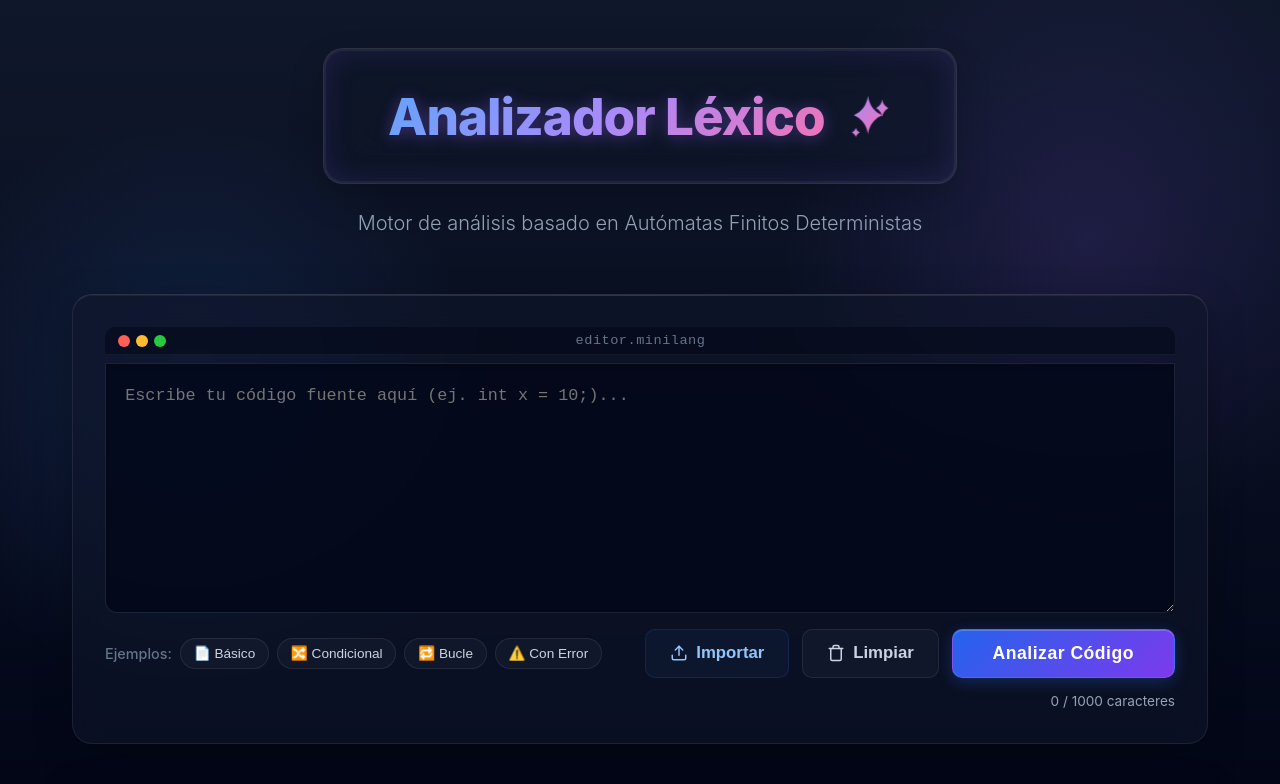
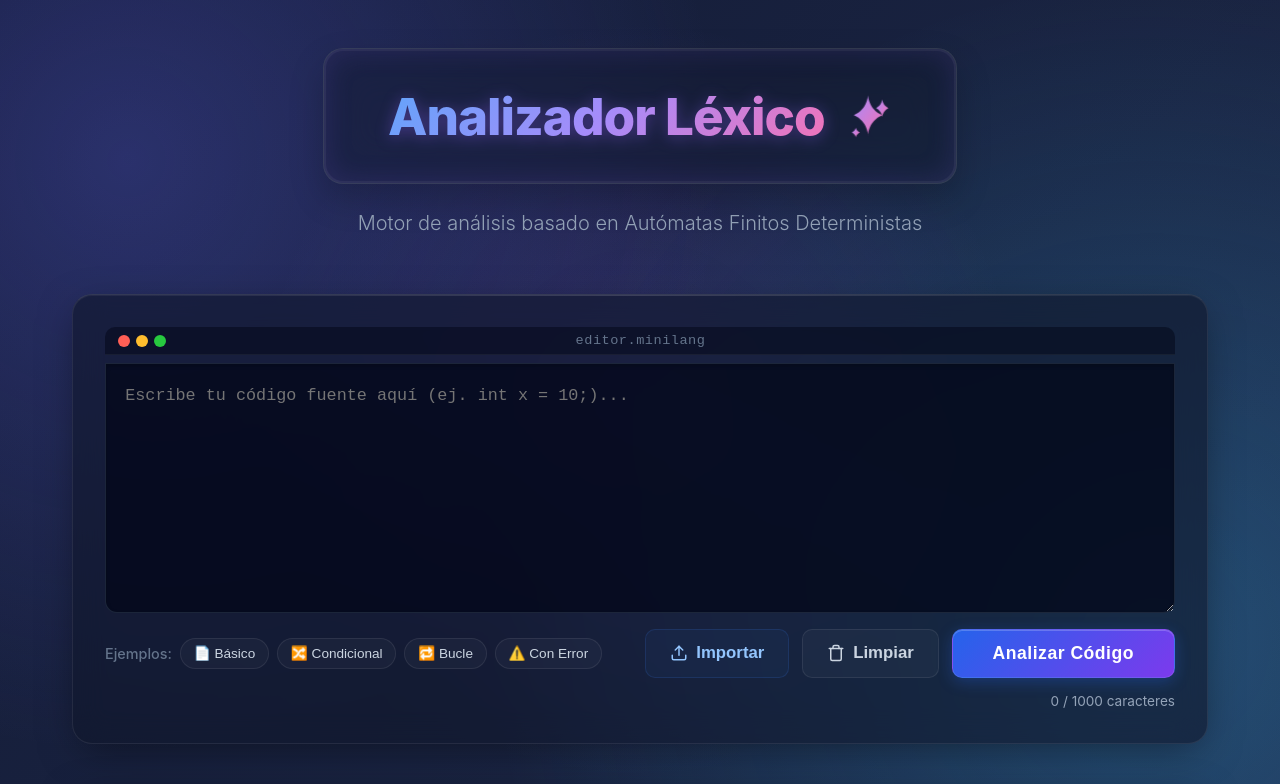
Before and after one commit to Chapinguin/Analizador-Lexico, a React (Vite) app: page / in a window 1280 px wide. Shown: the top 784 px of the page. Built offline with nearby package versions, Linux system fonts and the light colour scheme.

Commit message:
UI: Ajustar fondo para hacerlo mas claro, luminoso y saturado

```diff
--- a/src/index.css
+++ b/src/index.css
@@ -16,11 +16,12 @@
 body {
   margin: 0;
   min-height: 100vh;
-  /* Fondo más elaborado con un grid sutil y gradientes múltiples */
+  /* Fondo más claro, luminoso y saturado, con tonos azul/índigo/violeta muy vivos y sin llegar a ser rosa */
   background:
-    radial-gradient(circle at 15% 50%, rgba(59, 130, 246, 0.15), transparent 25%),
-    radial-gradient(circle at 85% 30%, rgba(139, 92, 246, 0.15), transparent 25%),
-    linear-gradient(to bottom, #0f172a, #020617);
+    radial-gradient(circle at 10% 20%, rgba(99, 102, 241, 0.28), transparent 45%),
+    radial-gradient(circle at 90% 80%, rgba(56, 189, 248, 0.25), transparent 50%),
+    radial-gradient(circle at 50% 50%, rgba(139, 92, 246, 0.18), transparent 50%),
+    linear-gradient(135deg, #131a35, #1e2a4a);
   background-attachment: fixed;
   display: flex;
   justify-content: center;
@@ -32,9 +33,9 @@ body::before {
   position: fixed;
   top: 0; left: 0; width: 100%; height: 100%;
   background-image:
-    linear-gradient(rgba(255, 255, 255, 0.02) 1px, transparent 1px),
-    linear-gradient(90deg, rgba(255, 255, 255, 0.02) 1px, transparent 1px);
-  background-size: 30px 30px;
+    linear-gradient(rgba(255, 255, 255, 0.03) 1px, transparent 1px),
+    linear-gradient(90deg, rgba(255, 255, 255, 0.03) 1px, transparent 1px);
+  background-size: 35px 35px;
   pointer-events: none;
   z-index: -1;
 }
```
